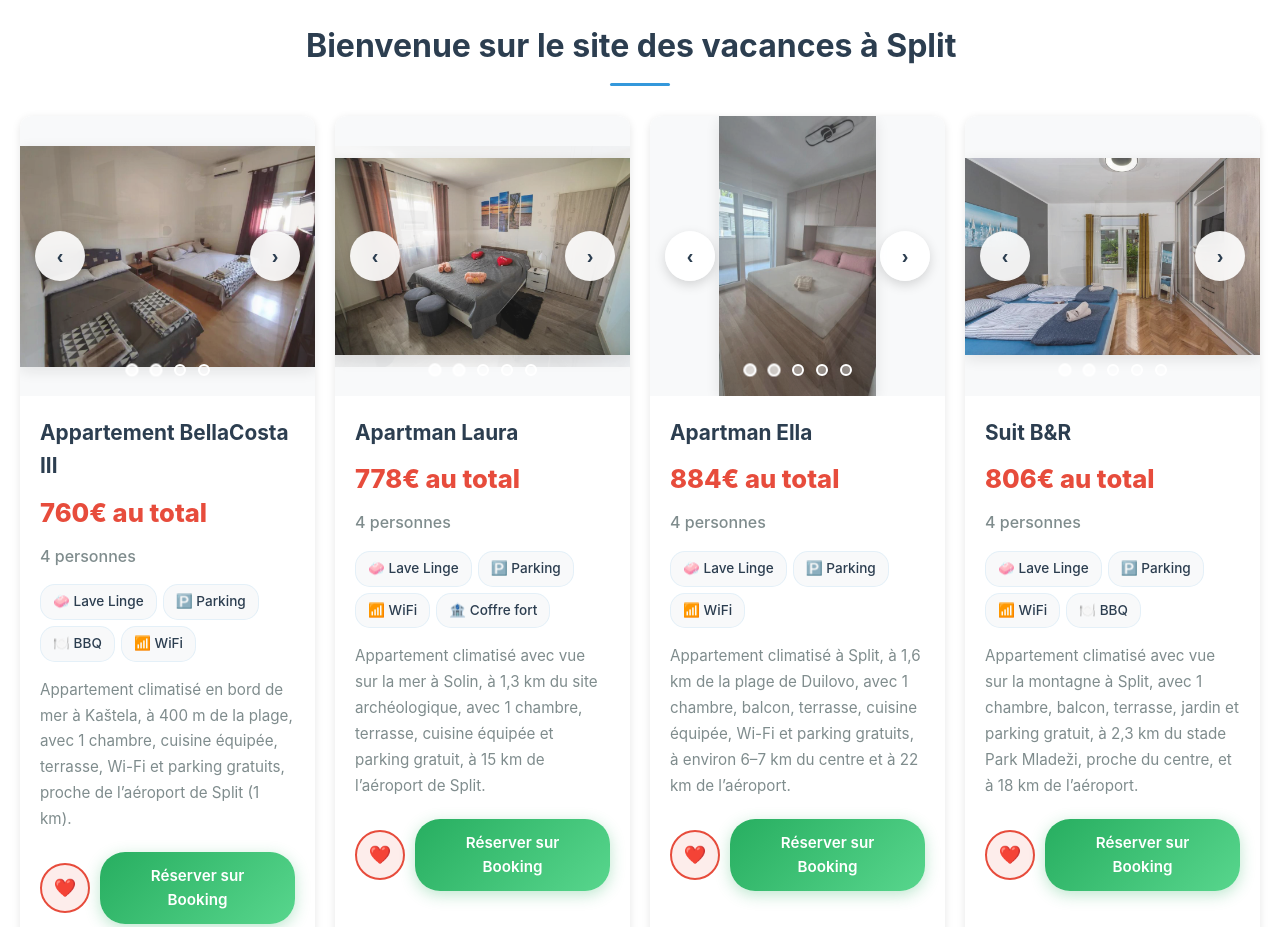
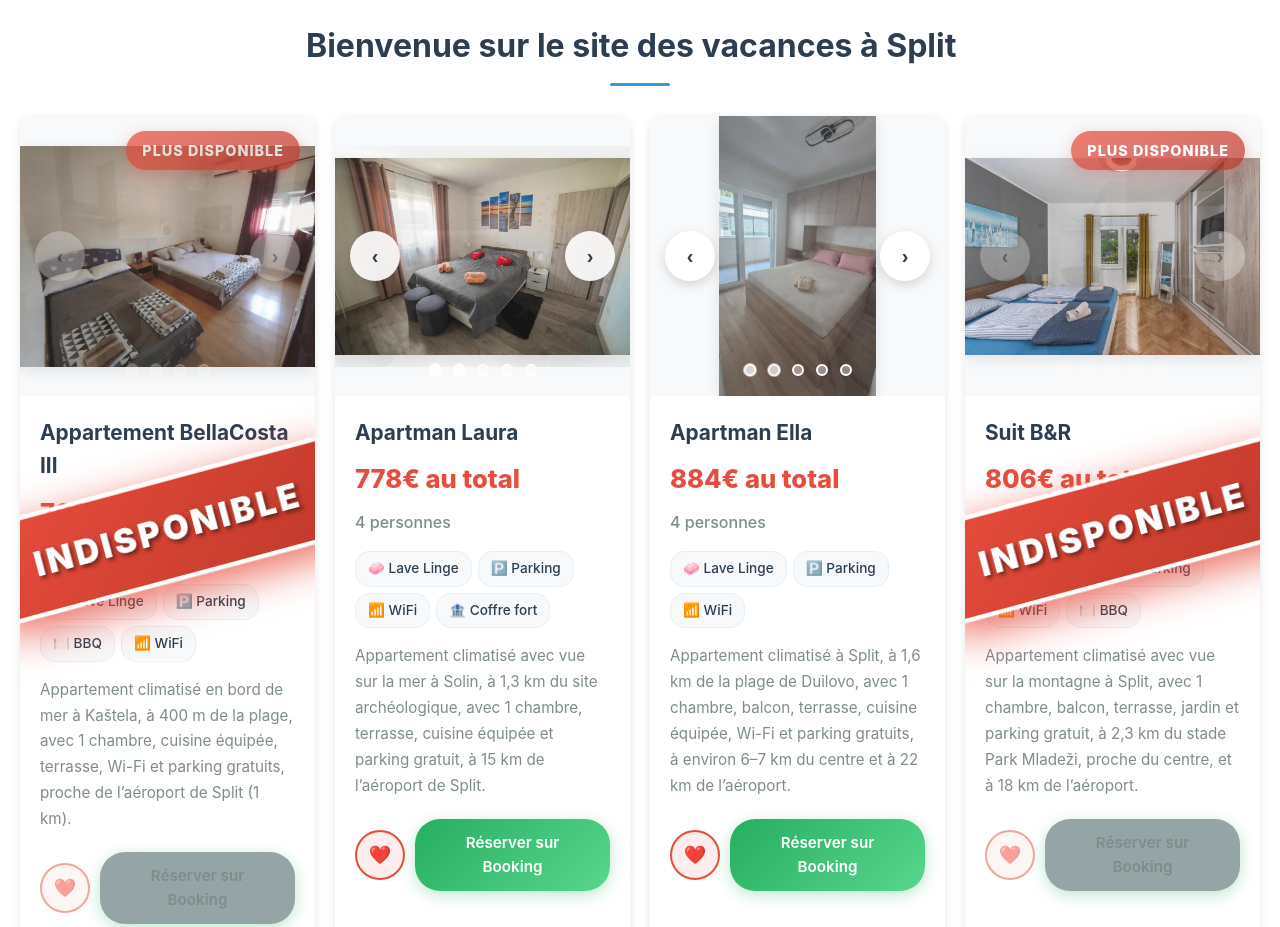
Before and after one commit to LucaDCW-68/vacances-2026, a plain HTML site: page index.html in a window 1280 px wide. Shown: the top 927 px of the page. Drawn offline with Linux system fonts and the light colour scheme; some icons are missing.

Commit message:
rendu 2 apart indisponible

```diff
--- a/index.html
+++ b/index.html
@@ -20,7 +20,9 @@
       </div>
 
       <div class="appartements-container">
-        <div class="appartement-card">
+        <div class="appartement-card appartement-indisponible">
+          <div class="overlay-indisponible">INDISPONIBLE</div>
+          <div class="badge-indisponible">Plus disponible</div>
           <div class="carrousel-container">
             <div class="carrousel">
               <div class="carrousel-images">
@@ -201,7 +203,9 @@
           </div>
         </div>
 
-        <div class="appartement-card">
+        <div class="appartement-card appartement-indisponible">
+          <div class="overlay-indisponible">INDISPONIBLE</div>
+          <div class="badge-indisponible">Plus disponible</div>
           <div class="carrousel-container">
             <div class="carrousel">
               <div class="carrousel-images">
--- a/templates/template.css
+++ b/templates/template.css
@@ -19,7 +19,9 @@
 }
 
 body {
-  font-family: -apple-system, BlinkMacSystemFont, "Segoe UI", Roboto, "Helvetica Neue", Arial, sans-serif;
+  font-family:
+    -apple-system, BlinkMacSystemFont, "Segoe UI", Roboto, "Helvetica Neue",
+    Arial, sans-serif;
   margin: 0;
   padding: 0;
   background-color: #f5f7fa;
@@ -48,7 +50,7 @@ h1 {
 }
 
 h1::after {
-  content: '';
+  content: "";
   display: block;
   width: 60px;
   height: 3px;
@@ -66,9 +68,16 @@ h1::after {
 }
 
 @keyframes wave {
-  0%, 100% { transform: rotate(0deg); }
-  25% { transform: rotate(-10deg); }
-  75% { transform: rotate(10deg); }
+  0%,
+  100% {
+    transform: rotate(0deg);
+  }
+  25% {
+    transform: rotate(-10deg);
+  }
+  75% {
+    transform: rotate(10deg);
+  }
 }
 
 /* Grille principale des appartements - 4 colonnes sur desktop, 3 sur tablette */
@@ -124,7 +133,7 @@ h1::after {
 }
 
 .appartement-card::before {
-  content: '';
+  content: "";
   position: absolute;
   top: 0;
   left: 0;
@@ -429,3 +438,104 @@ footer p {
     font-size: 14px;
   }
 }
+
+/* Styles pour l'indicateur d'indisponibilité */
+.appartement-indisponible {
+  position: relative;
+}
+
+.appartement-indisponible::before {
+  content: "";
+  position: absolute;
+  top: 0;
+  left: 0;
+  right: 0;
+  bottom: 0;
+  background: rgba(0, 0, 0, 0.7);
+  z-index: 100;
+  border-radius: var(--border-radius);
+}
+
+.appartement-indisponible .overlay-indisponible {
+  position: absolute;
+  top: 50%;
+  left: 50%;
+  transform: translate(-50%, -50%) rotate(-15deg);
+  background: linear-gradient(135deg, #e74c3c, #c0392b);
+  color: white;
+  padding: 20px 40px;
+  font-size: 2rem;
+  font-weight: 900;
+  text-transform: uppercase;
+  letter-spacing: 3px;
+  border-radius: 15px;
+  box-shadow: 0 8px 30px rgba(231, 76, 60, 0.6);
+  z-index: 101;
+  border: 4px solid #fff;
+  text-shadow: 2px 2px 4px rgba(0, 0, 0, 0.5);
+  animation: pulse-indisponible 2s infinite;
+}
+
+@keyframes pulse-indisponible {
+  0%,
+  100% {
+    transform: translate(-50%, -50%) rotate(-15deg) scale(1);
+    box-shadow: 0 8px 30px rgba(231, 76, 60, 0.6);
+  }
+  50% {
+    transform: translate(-50%, -50%) rotate(-15deg) scale(1.05);
+    box-shadow: 0 12px 40px rgba(231, 76, 60, 0.8);
+  }
+}
+
+.appartement-indisponible .carrousel-btn,
+.appartement-indisponible .indicator {
+  pointer-events: none;
+  opacity: 0.3;
+}
+
+.appartement-indisponible .btn-reserver {
+  background: #95a5a6;
+  color: #7f8c8d;
+  cursor: not-allowed;
+  pointer-events: none;
+}
+
+.appartement-indisponible .btn-reserver:hover {
+  transform: none;
+  box-shadow: none;
+}
+
+.appartement-indisponible .btn-favoris {
+  opacity: 0.5;
+  cursor: not-allowed;
+  pointer-events: none;
+}
+
+/* Badge indisponible en haut à droite */
+.badge-indisponible {
+  position: absolute;
+  top: 15px;
+  right: 15px;
+  background: linear-gradient(135deg, #e74c3c, #c0392b);
+  color: white;
+  padding: 8px 16px;
+  font-size: 0.9rem;
+  font-weight: 800;
+  text-transform: uppercase;
+  letter-spacing: 1px;
+  border-radius: 20px;
+  z-index: 102;
+  box-shadow: 0 4px 15px rgba(231, 76, 60, 0.4);
+  animation: blink-badge 1.5s infinite;
+}
+
+@keyframes blink-badge {
+  0%,
+  100% {
+    opacity: 1;
+  }
+  50% {
+    opacity: 0.7;
+  }
+}
```
